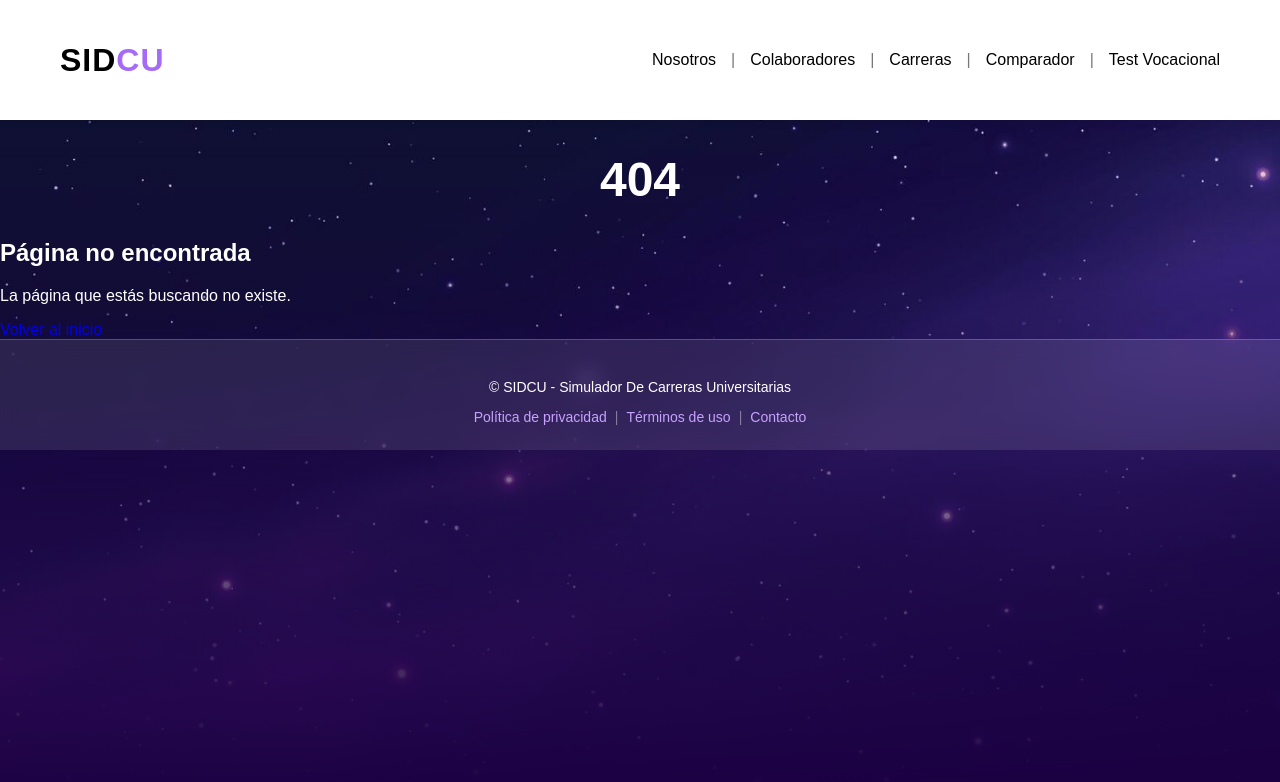
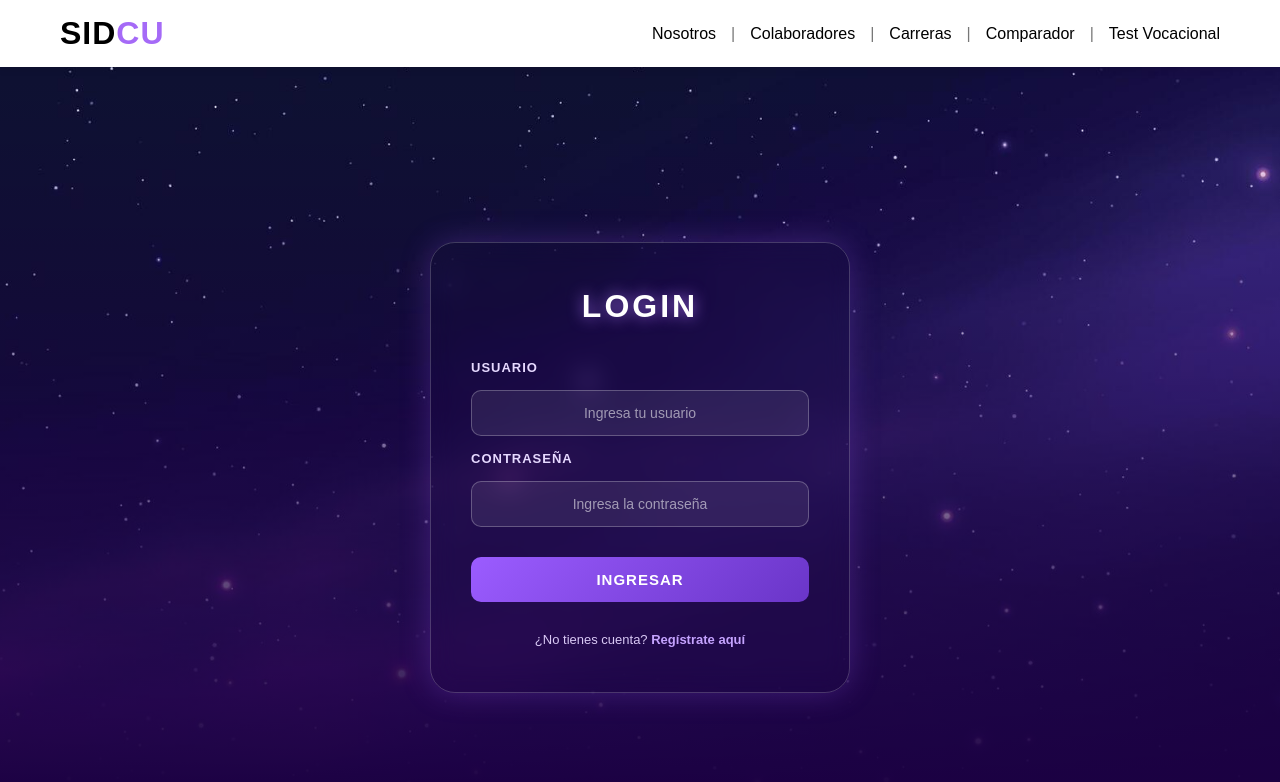
Before and after one commit to samuelmc-12/SidcuReact, a React (Vite) app: page /login in a window 1280 px wide. Shown: the top 782 px of the page. Built offline with nearby package versions, Linux system fonts and the light colour scheme.

Commit message:
Agregue el Login

```diff
--- a/src/pages/homePage/Home.jsx
+++ b/src/pages/homePage/Home.jsx
@@ -1,5 +1,5 @@
 import './Home.css';
-import Footer from '../../components/layout/footer/footer';
+
 
 
 const Home = ()=> {
--- /dev/null
+++ b/src/pages/loginPage/Login.css
@@ -0,0 +1,137 @@
+
+/* ESTILOS GENERALES */
+* {
+    margin: 0;
+    padding: 0;
+    box-sizing: border-box;
+}
+
+/* CONTENEDOR PRINCIPAL */
+.login-main {
+    min-height: 100vh;
+    display: flex;
+    justify-content: center;
+    align-items: center;
+    padding: 20px;
+}
+
+/* TARJETA DEL LOGIN */
+.login-container {
+    background: transparent;
+    backdrop-filter: blur(12px);
+    padding: 45px 40px;
+    border-radius: 25px;
+    border: 1px solid rgba(255, 255, 255, 0.2);
+    box-shadow: 0 0 30px rgba(160, 90, 255, 0.25);
+    width: 100%;
+    max-width: 420px;
+}
+
+/* TITULO */
+#tituloLogin {
+    text-align: center;
+    margin-bottom: 35px;
+}
+
+#tituloLogin h2 {
+    color: #ffffff;
+    font-size: 32px;
+    font-weight: bold;
+    letter-spacing: 3px;
+    text-shadow: 0 0 15px rgba(180, 120, 255, 0.8);
+}
+
+/* FORMULARIO */
+#formularioLogin {
+    display: flex;
+    flex-direction: column;
+    gap: 15px;
+}
+
+/* ETIQUETAS */
+#formularioLogin label {
+    color: #e6d9ff;
+    font-size: 13px;
+    font-weight: bold;
+    letter-spacing: 1px;
+}
+
+/* CAMPOS */
+#formularioLogin input {
+    width: 100%;
+    padding: 14px 16px;
+    background: rgba(255, 255, 255, 0.08);
+    border: 1px solid rgba(255, 255, 255, 0.25);
+    border-radius: 10px;
+    color: #ffffff;
+    font-size: 14px;
+    outline: none;
+    transition: all 0.3s ease;
+}
+
+/* PLACEHOLDER */
+#formularioLogin input::placeholder {
+    color: rgba(255, 255, 255, 0.55);
+}
+
+/* EFECTO AL SELECCIONAR */
+#formularioLogin input:focus {
+    border-color: #b58aff;
+    box-shadow: 0 0 12px rgba(181, 138, 255, 0.35);
+    background: rgba(255, 255, 255, 0.12);
+}
+
+/* BOTON */
+#botonLogin {
+    margin-top: 15px;
+    padding: 14px;
+    background: linear-gradient(135deg, #9b5cff, #6a35c8);
+    color: #ffffff;
+    border: none;
+    border-radius: 10px;
+    font-size: 15px;
+    font-weight: bold;
+    letter-spacing: 1px;
+    cursor: pointer;
+    transition: all 0.3s ease;
+}
+
+/* EFECTO DEL BOTON */
+#botonLogin:hover {
+    background: linear-gradient(135deg, #b58aff, #854fe0);
+    box-shadow: 0 0 18px rgba(155, 92, 255, 0.5);
+    transform: translateY(-2px);
+}
+
+/* TEXTO DE REGISTRO */
+#formularioLogin p {
+    color: #d9c9f5;
+    text-align: center;
+    font-size: 13px;
+    margin-top: 15px;
+}
+
+/* ENLACE */
+#formularioLogin p a {
+    color: #c5a3ff;
+    text-decoration: none;
+    font-weight: bold;
+    transition: color 0.3s ease;
+}
+
+#formularioLogin p a:hover {
+    color: #ffffff;
+    text-decoration: underline;
+}
+
+/* ADAPTACION A CELULARES */
+@media (max-width: 480px) {
+    .login-container {
+        padding: 35px 25px;
+        border-radius: 20px;
+    }
+
+    #tituloLogin h2 {
+        font-size: 27px;
+    }
+}
--- /dev/null
+++ b/src/pages/loginPage/Login.jsx
@@ -0,0 +1,51 @@
+import "./Login.css";
+
+const Login = () => {
+    return (
+        <main className="login-main">
+            <div className="login-container">
+
+                <div id="tituloLogin">
+                    <h2>LOGIN</h2>
+                </div>
+
+                <div id="formularioLogin">
+
+                    <label htmlFor="usuarioLogin">
+                        USUARIO
+                    </label>
+
+                    <input
+                        id="usuarioLogin"
+                        type="text"
+                        placeholder="Ingresa tu usuario"
+                    />
+
+                    <label htmlFor="contraseñaLogin">
+                        CONTRASEÑA
+                    </label>
+
+                    <input
+                        id="contraseñaLogin"
+                        type="password"
+                        placeholder="Ingresa la contraseña"
+                    />
+
+                    <button id="botonLogin">
+                        INGRESAR
+                    </button>
+
+                    <p>
+                        ¿No tienes cuenta?{" "}
+                        <a href="/registro">
+                            Regístrate aquí
+                        </a>
+                    </p>
+
+                </div>
+            </div>
+        </main>
+    );
+};
+
+export default Login;
--- a/src/router/routerApp.jsx
+++ b/src/router/routerApp.jsx
@@ -6,6 +6,7 @@ import Carreras from "../pages/carrerasPage/Carreras";
 import Comparador from "../pages/comparadorPage/Comparador";
 import Test from "../pages/testPage/Test";
 import Error from "../pages/errorPage/Error";
+import Login from "../pages/loginPage/Login";
 
 export const routerApp = [
     {
@@ -39,6 +40,10 @@ export const routerApp = [
             {
                 path: "*",
                 element: <Error />
+            },
+            {
+                path: "login",
+                element: <Login />
             }
         ]
     }
```
